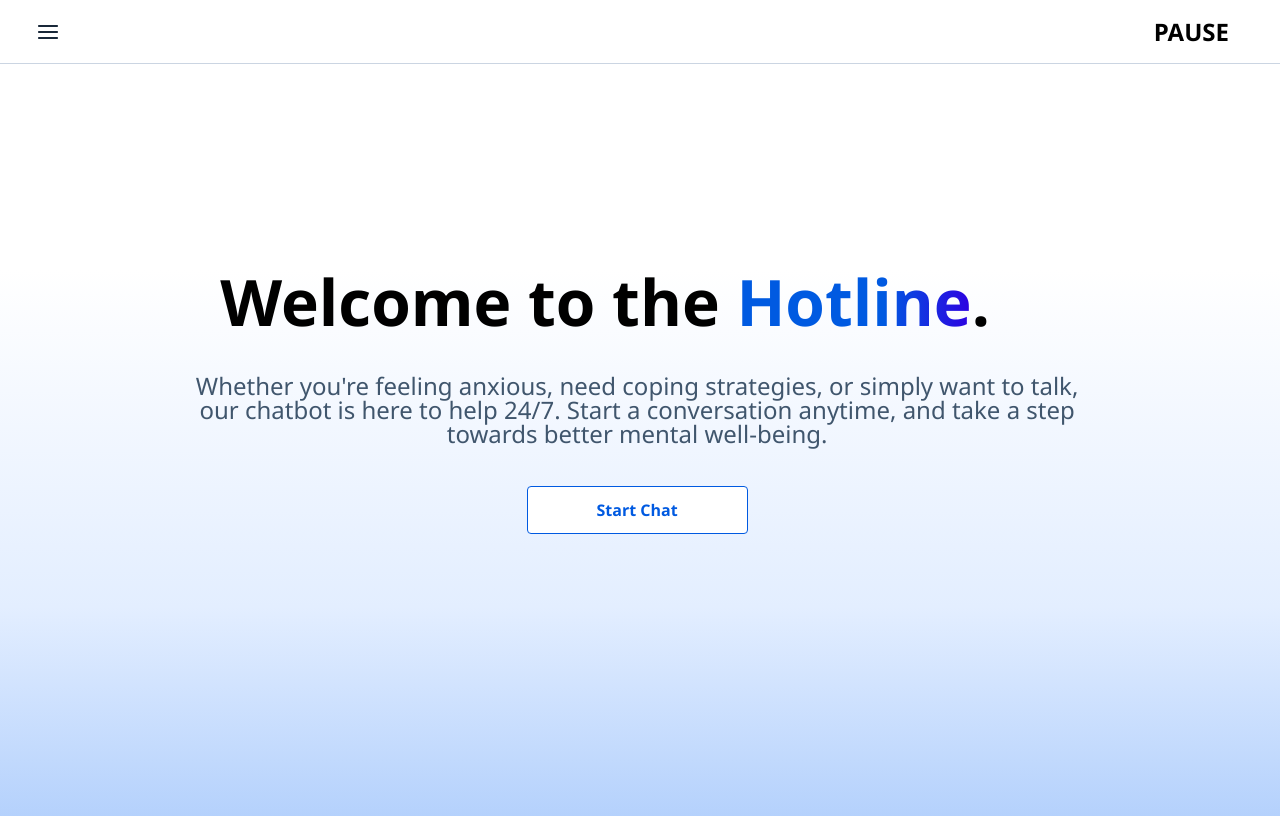
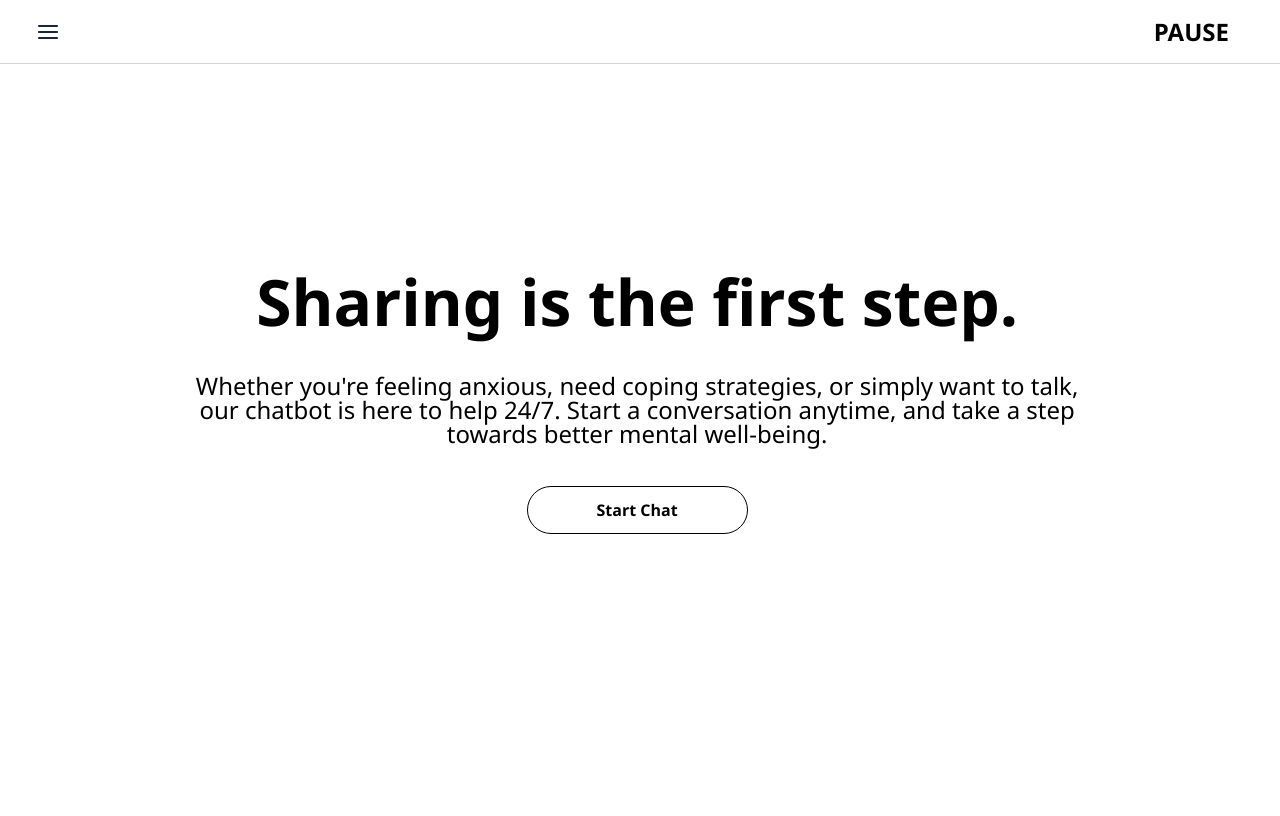
Before and after one commit to Oyindamola-Final-Year-Project/fyp_pause, a Next.js app: page / in a window 1280 px wide. Shown: the top 816 px of the page. Built offline with nearby package versions, Linux system fonts and the light colour scheme.

Commit message:
Finished frontend & most of backend

```diff
--- a/app/chat/page.module.css
+++ b/app/chat/page.module.css
@@ -17,7 +17,10 @@
   border: 1px solid #cbd5e2;
   box-sizing: border-box;
   padding: 20px;
+  outline: none;
 }
+
+  .textboxChild:focus{ outline-color: #A75000 }
 
 .arrowRightIcon {
   position: absolute;
--- a/app/page.tsx
+++ b/app/page.tsx
@@ -13,11 +13,11 @@ const Introduction: NextPage = () => {
         <Navbar />
         <div className={styles.welcomeToTheHotlineParent}>
           <div className={styles.welcomeToTheContainer}>
-            <span className={styles.welcomeToThe}>{`Welcome to the `}</span>
-            <span className={styles.hotline}>Hotline</span>
-            <span className={styles.span}>.</span>
+            <span className={styles.welcomeToThe}>{`Sharing is the first step.`}</span>
+            <span className={styles.span}></span>
           </div>
-          <div className={styles.whetherYoureFeeling}>Whether you're feeling anxious, need coping strategies, or simply want to talk, our chatbot is here to help 24/7. Start a conversation anytime, and take a step towards better mental well-being.</div>
+          <div className={styles.whetherYoureFeeling}>Whether you're feeling anxious, need coping strategies,
+             or simply want to talk, our chatbot is here to help 24/7. Start a conversation anytime, and take a step towards better mental well-being.</div>
           <div className={styles.button}>
             <div className={styles.root}>
               <div className={styles.wrapper}>
--- a/components/profile-card/profile-card.tsx
+++ b/components/profile-card/profile-card.tsx
@@ -8,7 +8,7 @@ const Card:NextPage = () => {
       			<div className={styles.box} />
             <div className={styles.button}>
             <div className={styles.buttonChild} />
-            <div className={styles.connect}>Connect</div>
+            <button className={styles.connect}>Connect</button>
             </div>
       			<div className={styles.fullName}>Dr. Jane Doe</div>
       			<div className={styles.city}>Ajah</div>
--- a/styles/page.module.css
+++ b/styles/page.module.css
@@ -2,7 +2,7 @@
     color: #000;
 }
 .hotline {
-    background: linear-gradient(90deg, #005ae1 62.63%, #2d00e1);
+    background: black;
     -webkit-background-clip: text;
     -webkit-text-fill-color: transparent;
 }
@@ -20,7 +20,7 @@
     position: relative;
     font-size: 24px;
     line-height: 24px;
-    color: #40566d;
+    color: #000000;
 }
 .labeldesktopDontHide {
     position: relative;
@@ -35,9 +35,9 @@
 }
 .wrapper {
     flex: 1;
-    border-radius: 4px;
+    border-radius: 25px;
     background-color: #fff;
-    border: 1px solid #005ae1;
+    border: 1px solid #000000;
     box-sizing: border-box;
     height: 48px;
     display: flex;
@@ -59,7 +59,7 @@
     align-items: center;
     justify-content: center;
     font-size: 16px;
-    color: #005ae1;
+    color: #000000;
 }
 .welcomeToTheHotlineParent {
     position: absolute;
@@ -78,11 +78,11 @@
 .introductionV2 {
     width: 100%;
     position: relative;
-    background: linear-gradient(180deg, #fff 32.44%, #e3eeff 73%, #b1cffc);
+    background: white;
     height: 832px;
     overflow: hidden;
     text-align: center;
     font-size: 64px;
-    color: #000;
+    color: #000000;
     font-family: Inter;
 }
```
Also changed, not shown: components/profile-card/profile-card.module.css (+7 -2 lines).
